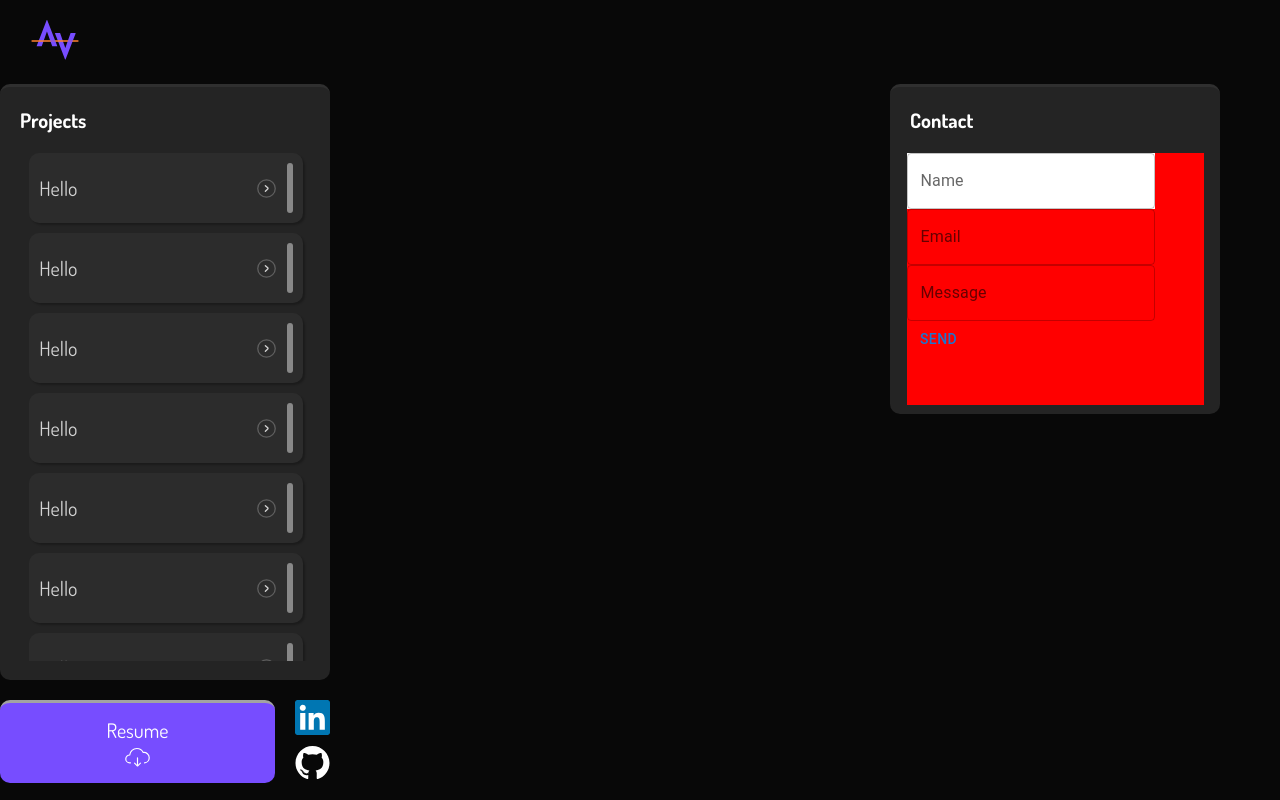
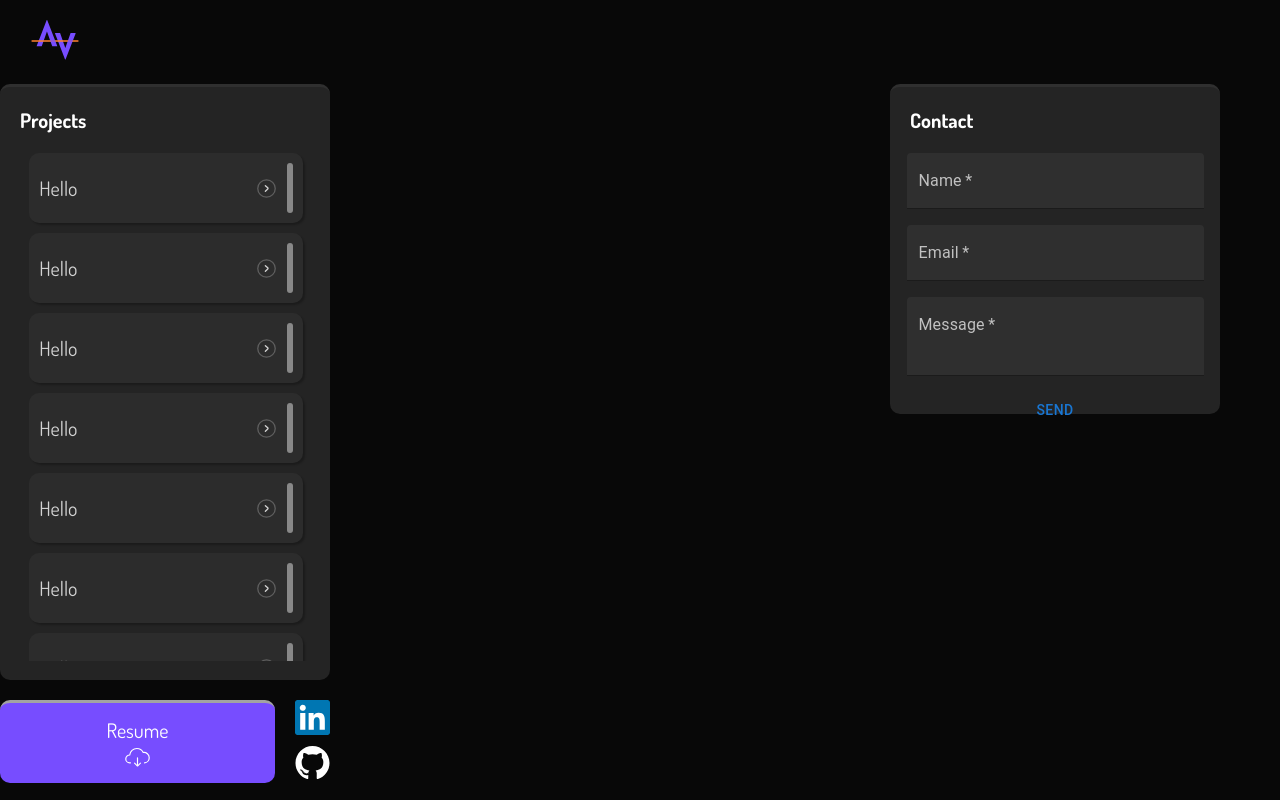
Before and after one commit to ADILRAQ/Portfolio, a React (Create React App) app: page / in a window 1280 px wide. Built offline with nearby package versions, Linux system fonts and the light colour scheme; the HTML template or start-up script is replaced by a standard one.

Commit message:
MOD: Use TextField MUI compoenets with creating a shared style

```diff
--- a/src/Contact/contact.css
+++ b/src/Contact/contact.css
@@ -13,24 +13,31 @@ form {
     height: calc(100% - (25px + (2 * 20px) + 10px));
     /* height: 263px; */
     /* background-color: var(--effect); */
-    background-color: red;
+    /* background-color: red; */
     margin: 0 auto;
     /* color: white; */
 }
 
-.text {
+/* .text {
     background-color: inherit;
     width: fit-content;
     height: fit-content;
-}
+} */
 
 .input {
-    width: 100%;
-    min-height: 40px;
-    background-color: inherit;
+    /* width: 100%;
+    min-height: 40px; */
+    /* background-color: inherit; */
     /* position: relative; */
     /* flex-shrink: 0; */
     /* border: ; */
+    background-color: var(--effect);
+    border-radius: 5px;
+    color: var(--white);
+}
+
+::placeholder {
+    color: white;
 }
 
 /* .input label {
--- a/src/Contact/contact.tsx
+++ b/src/Contact/contact.tsx
@@ -1,33 +1,35 @@
 import * as React from "react";
 import './contact.css';
-// import TextField from '@mui/material/TextField';
-// import Box from '@mui/material/Box';
+import { TextField, Stack, Button, Autocomplete } from "@mui/material";
 
-import { TextField, Stack, Button } from "@mui/material";
+const InputStyle = {
+    '& .MuiInputBase-input': {
+        color: 'white', // Input text color
+        fontFamily: 'monoscope',
+        fontSize: '16px'
+    },
+    '& .MuiInputLabel-root': {
+        color: 'rgba(255, 255, 255, 0.7)', // Label color (placeholder)
+    },
+    '& .MuiFilledInput-root': {
+        backgroundColor: '#2F2F2F', // Optional: background color for filled variant
+    },
+}
 
 const Contact = () => {
 
     return (
         <div className="contact">
             <div className="header dosis-bold">Contact</div>
-            <form noValidate style={{background:'red'}}>
-                {/* <Stack spacing={2} width={10} height={100}> */}
-                    <TextField label="Name" type="text" size="medium" style={{background:'white'}}/>
-                    <TextField label="Email" type="email" />
-                    <TextField label="Message" type="text" />
+            <form noValidate >
+                <Stack spacing={2}>
+                    <TextField variant="filled" label="Name" type="text" autoComplete="false" sx={InputStyle} required />
+                    <TextField variant="filled" label="Email" type="email" autoComplete="false" sx={InputStyle} required />
+                    <TextField variant="filled" label="Message" multiline rows={2} type="text" autoComplete="false" sx={InputStyle} required />
                     <Button>
                         Send
                     </Button>
-                {/* </Stack> */}
-
-            {/* <TextField id="outlined-basic" label="Outlined" variant="outlined" />
-                <label className="text dosis-light">Name</label>
-                <input type="text" name="name" id="name" />
-                <label className="text dosis-light">Email</label>
-                <input type="text" name="email" id="email" />
-                <label className="text dosis-light">Message</label>
-                <input type="text" name="message" id="message" />
-                <input type="submit" /> */}
+                </Stack>
             </form>
         </div>
     );
```
